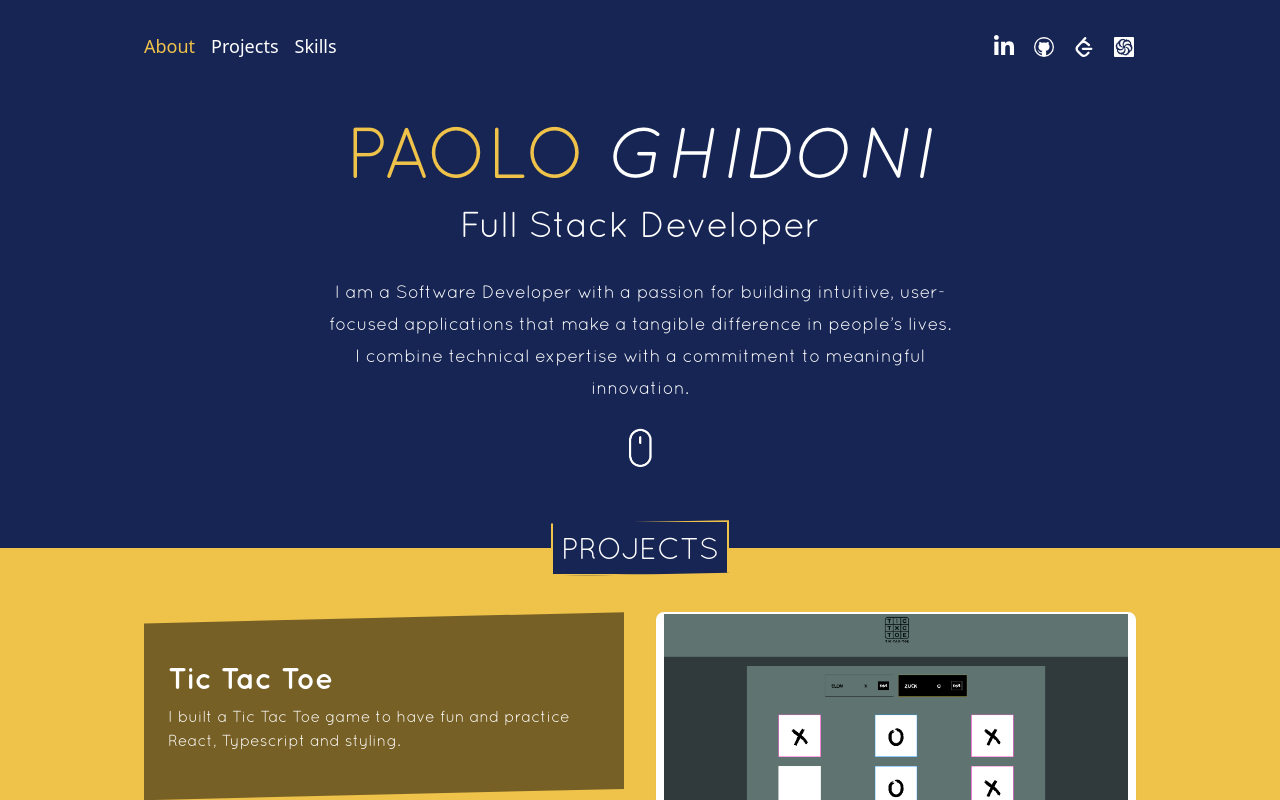
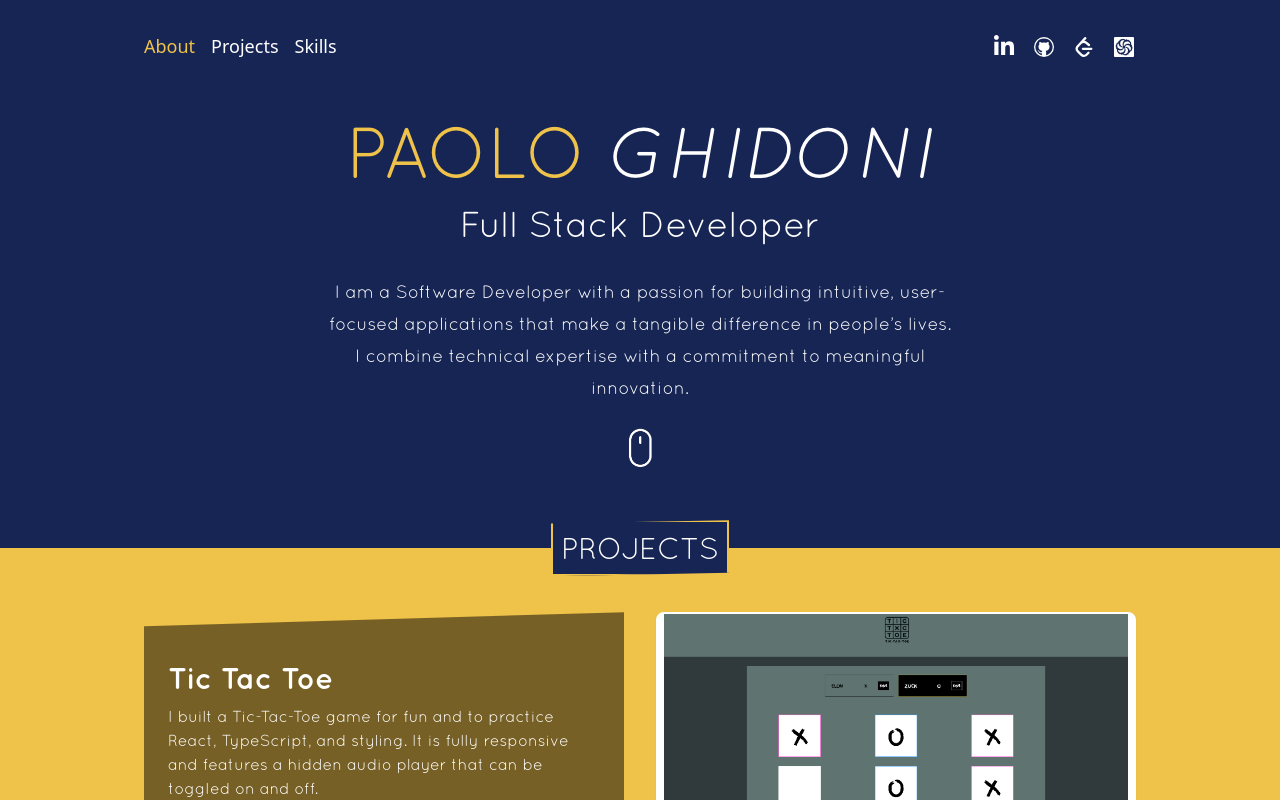
Before and after one commit to paologhidoni/portfolio, a React (Vite) app: page / in a window 1280 px wide. Shown: the top 800 px of the page. Built offline with nearby package versions, Linux system fonts and the light colour scheme.

Commit message:
Update tictactoe project description

```diff
--- a/src/data/projects.ts
+++ b/src/data/projects.ts
@@ -9,7 +9,7 @@ export const projects = [
     id: "project-1",
     title: "Tic Tac Toe",
     description:
-      "I built a Tic Tac Toe game to have fun and practice React, Typescript and styling.",
+      "I built a Tic-Tac-Toe game for fun and to practice React, TypeScript, and styling. It is fully responsive and features a hidden audio player that can be toggled on and off.",
     image: ticTacToeImg,
     technologies: ["React", "Typescript", "Css"],
     github: "https://github.com/paologhidoni/tictactoe",
```
